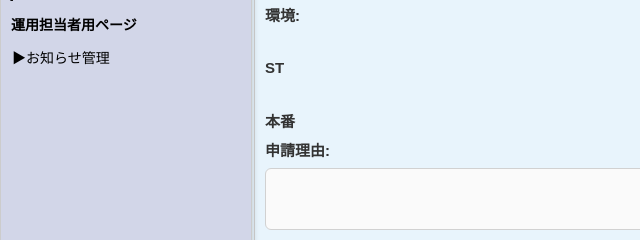
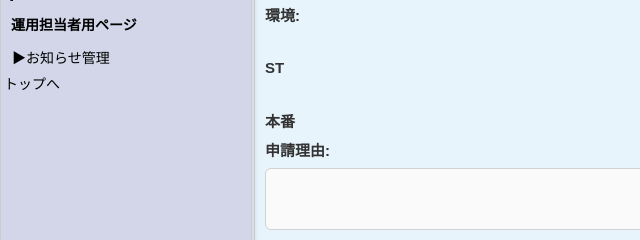
Before and after one commit to Nao16xd/home-cloud, a plain HTML site: page home-cloud-job.html in a window 1280 px wide. Shown: the part 416-656 px from the top of the page, 0-640 px from the left. Drawn offline with Linux system fonts and the light colour scheme.

Commit message:
資源のデプロイ

```diff
--- a/home-cloud-job.html
+++ b/home-cloud-job.html
@@ -323,6 +323,7 @@ color: #5096c9;
                     <a href="index_NoticeManagement_Homecloud.html">ホームクラウド</a>
                     <a href="index_NoticeManagement_AWS.html">DL-AWS</a>
                 </div>
+                <a href="index.html">トップへ</a>
             </div>
         </div>
 
```
Also changed, not shown: home-cloud-reset.html (+1 -0 lines).
